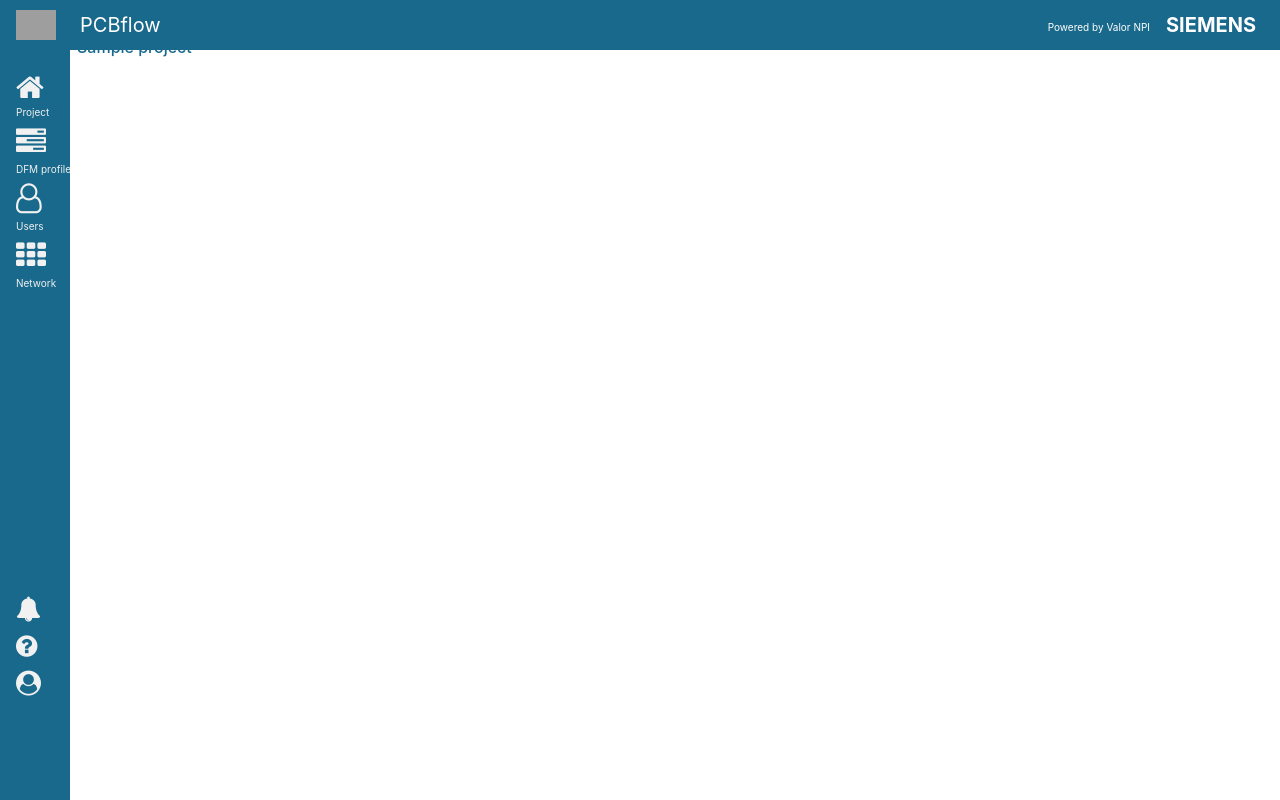
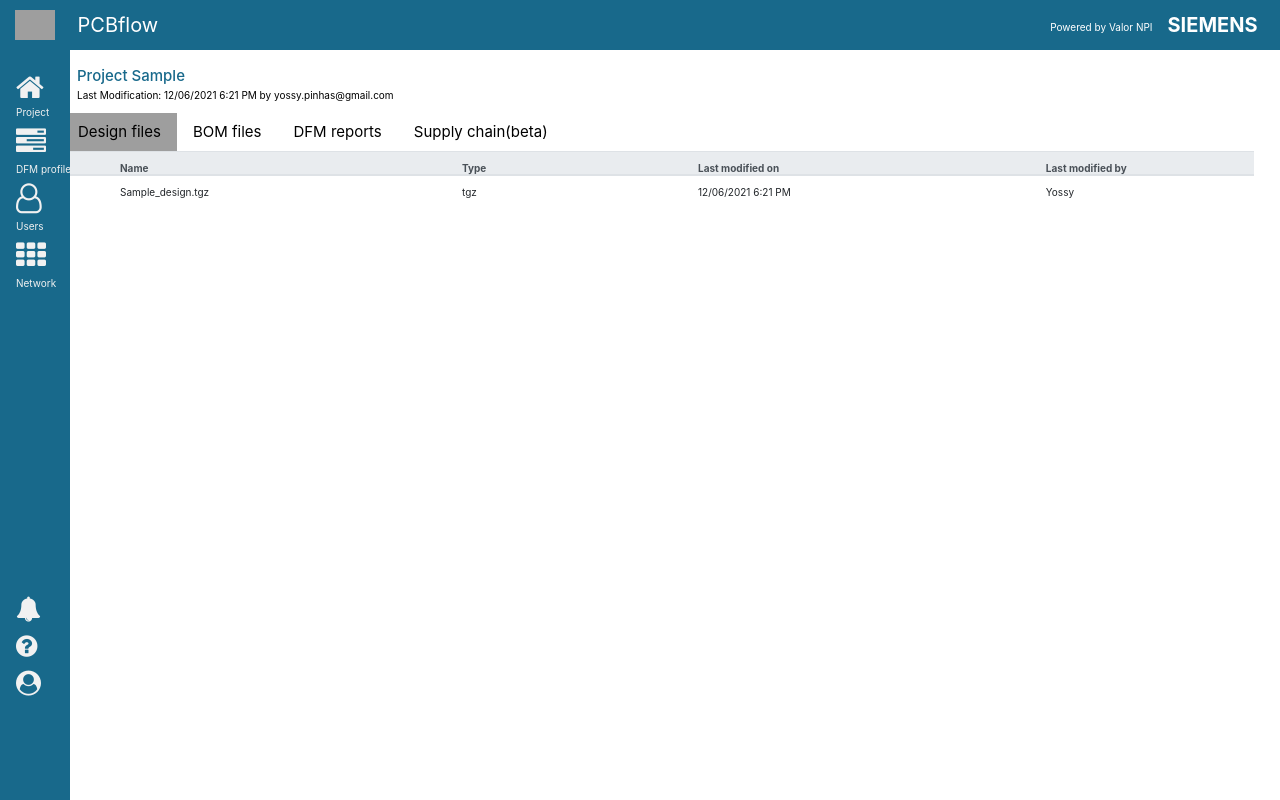
Before and after one commit to pranaygharde22/angular-ivy-lrphcv, an Angular app: page /sampleproject in a window 1280 px wide. Built offline with nearby package versions, Linux system fonts and the light colour scheme; grey boxes are pictures that could not be loaded.

Commit message:
2 files modified

```diff
--- a/src/app/sample-project/sample-project.component.css
+++ b/src/app/sample-project/sample-project.component.css
@@ -2,7 +2,7 @@
   color: #18698b;
   font-weight: 450;
   padding: 0px 0px 0px 77px;
-  margin-top: -15px;
+  margin-top: 15px;
 }
 .date {
   color: black;
--- a/src/app/sample-project/sample-project.component.html
+++ b/src/app/sample-project/sample-project.component.html
@@ -1 +1,29 @@
-<div class="name">Sample project</div>
+<link rel="stylesheet" href="https://www.w3schools.com/w3css/4/w3.css" />
+<div class="name">Project Sample</div>
+<div class="date">
+  Last Modification: 12/06/2021 6:21 PM by yossy.pinhas@gmail.com
+</div>
+<div class="w3-bar w3-white">
+  <a href="#" class="w3-bar-item w3-button w3-grey">Design files</a>
+  <a href="#" class="w3-bar-item w3-button">BOM files</a>
+  <a href="#" class="w3-bar-item w3-button">DFM reports</a>
+  <a href="#" class="w3-bar-item w3-button">Supply chain(beta)</a>
+</div>
+<table class="table">
+  <thead class="thead-light">
+    <tr>
+      <th scope="col">Name</th>
+      <th scope="col">Type</th>
+      <th scope="col">Last modified on</th>
+      <th scope="col">Last modified by</th>
+    </tr>
+  </thead>
+  <tbody>
+    <tr>
+      <td>Sample_design.tgz</td>
+      <td>tgz</td>
+      <td>12/06/2021 6:21 PM</td>
+      <td>Yossy</td>
+    </tr>
+  </tbody>
+</table>
```
